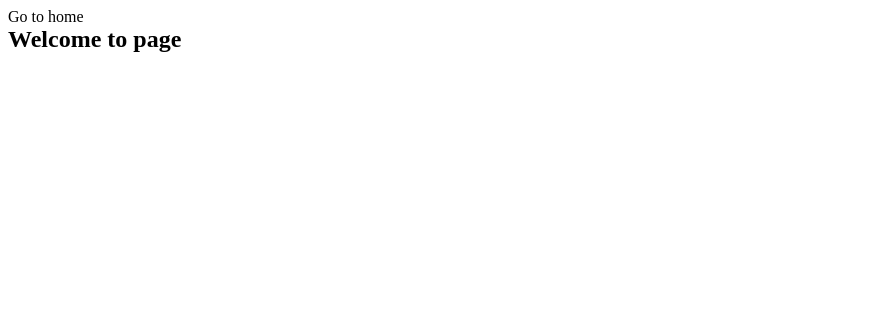
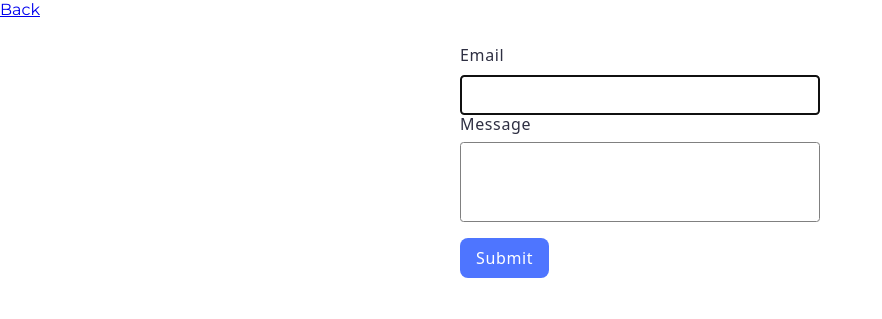
Before and after one commit to Tereshchuk-Yuliia/goit-js-hw-09, a plain HTML site: page 2-form.html in a window 1280 px wide. Shown: the whole page, without its empty margins (0-882 px from the left). Drawn offline with nearby package versions, Linux system fonts and the light colour scheme.

Commit message:
Deploying to gh-pages from @ Tereshchuk-Yuliia/goit-js-hw-09@17a6a9875234f00b0f9728d0675374f7eca19faf 🚀

```diff
--- a/2-form.html
+++ b/2-form.html
@@ -1,18 +1,35 @@
 <!DOCTYPE html>
 <html lang="en">
+
 <head>
   <meta charset="UTF-8" />
-    <meta http-equiv="X-UA-Compatible" content="IE=edge" />
+  <link rel="icon" type="image/svg+xml" href="/goit-js-hw-09/favicon.svg" />
   <meta name="viewport" content="width=device-width, initial-scale=1.0" />
   <title>Form</title>
+  <link rel="preconnect" href="https://fonts.googleapis.com" />
+  <link rel="preconnect" href="https://fonts.gstatic.com" crossorigin />
+  <link
+    href="https://fonts.googleapis.com/css2?family=Montserrat:ital,wght@0,100..900;1,100..900&family=Roboto:wght@400;500;700&display=swap"
+    rel="stylesheet" />
+  <link rel="stylesheet" href="https://cdn.jsdelivr.net/npm/modern-normalize@2.0.0/modern-normalize.min.css" />
   <script type="module" crossorigin src="/goit-js-hw-09/2-form.js"></script>
   <link rel="modulepreload" crossorigin href="/goit-js-hw-09/assets/modulepreload-polyfill-B5Qt9EMX.js">
-    <link rel="stylesheet" crossorigin href="/goit-js-hw-09/assets/style-B9kkWxtF.css">
+  <link rel="stylesheet" crossorigin href="/goit-js-hw-09/assets/2-form-DkJE8pu-.css">
 </head>
+
 <body>
-<section>
-  <a href="./index.html">Go to home</a>
-  <h1>Welcome to page</h1>
-</section>
+  <a class="back-to-main" href="./index.html">Back</a>
+  <form class="feedback-form" autocomplete="off">
+    <label class="label-first">
+      Email
+      <input class="input-email" type="email" name="email" autofocus />
+    </label>
+    <label class="label-second">
+      Message
+      <textarea class="message" name="message" rows="8"></textarea>
+    </label>
+      <button class="form-button" type="submit">Submit</button>
+  </form>
 </body>
+
 </html>
--- a/2-form.js
+++ b/2-form.js
@@ -1,2 +1,2 @@
-import"./assets/modulepreload-polyfill-B5Qt9EMX.js";/* empty css                     */console.log("Form");
+import"./assets/modulepreload-polyfill-B5Qt9EMX.js";const t=document.querySelector(".feedback-form"),o="feedback-form-state";let a={email:"",message:""};document.addEventListener("DOMContentLoaded",m);t.addEventListener("input",l);t.addEventListener("submit",n);function l(e){a[e.target.name]=e.target.value,localStorage.setItem(o,JSON.stringify(a))}function m(){const e=localStorage.getItem(o);e&&(a=JSON.parse(e),t.email.value=a.email||"",t.message.value=a.message||"")}function n(e){if(e.preventDefault(),t.email.value===""||t.message.value===""){alert("Fill please all fields");return}console.log("Submitted data:",a),t.reset(),a={email:"",message:""},localStorage.removeItem(o)}
 //# sourceMappingURL=2-form.js.map
--- /dev/null
+++ b/assets/1-gallery-BSJbgK4B.css
@@ -0,0 +1 @@
+.gallery-box{padding:24px 156px}.gallery{padding:0;margin:0;display:flex;flex-wrap:wrap;gap:24px;justify-content:center}.gallery-image{width:100%;height:100%;object-fit:cover}.gallery-item{width:360px;height:200px;box-sizing:border-box}.gallery-item:hover .gallery-image{transform:scale(1.1);transition:transform 3s ease}
--- /dev/null
+++ b/assets/2-form-DkJE8pu-.css
@@ -0,0 +1 @@
+.back-to-main{font-family:Montserrat,sans-serif;font-weight:400;font-size:16px}.feedback-form{display:flex;flex-direction:column;align-items:flex-start;background:#fff;border-radius:8px;padding:24px;width:408px;height:296px;margin:0 auto;position:relative}.label-first{font-weight:400;font-size:16px;line-height:150%;letter-spacing:.04em;color:#2e2f42;display:flex;flex-direction:column;gap:8px;width:100%}.label-second{font-weight:400;font-size:16px;line-height:1,5;letter-spacing:.04em;color:#2e2f42;display:flex;flex-direction:column;gap:8px;margin-bottom:16px;width:100%}.input-email{height:40px;border:1px solid #808080;border-radius:3.5px;padding-left:16px;transition:border-color .25s cubic-bezier(.4,0,.2,1)}.input-email::placeholder{font-weight:400;font-size:16px;line-height:150%;letter-spacing:.04em;color:#2e2f42}.input-email:hover{border:1px solid black}.message{height:80px;border:1px solid #808080;border-radius:3.5px;resize:none;padding:8px 16px}.message:hover{border:1px solid black}.message::placeholder{font-weight:400;font-size:16px;line-height:150%;letter-spacing:.04em;color:#2e2f42}.form-button{border-radius:8px;padding:8px 16px;background-color:#4e75ff;font-weight:500;font-size:16px;line-height:150%;letter-spacing:.04em;color:#fff;border:none;cursor:pointer}.form-button:hover{background-color:#6c8cff}
--- a/assets/style-B9kkWxtF.css
+++ /dev/null
@@ -1 +0,0 @@
-h1,h2,h3,h4,h5,h6,p{margin:0}p:last-child{margin-bottom:0}ul{margin:0;padding:0;list-style:none}a{color:currentColor;text-decoration:none}button{cursor:pointer}img{display:block;max-width:100%;height:auto}
```
Also changed, not shown: 1-gallery.html (+16 -10 lines), 1-gallery.js (+11 -1 lines), index.html (+4 -2 lines), 2 other files. Lines whose indentation alone changed are shown as unchanged.
